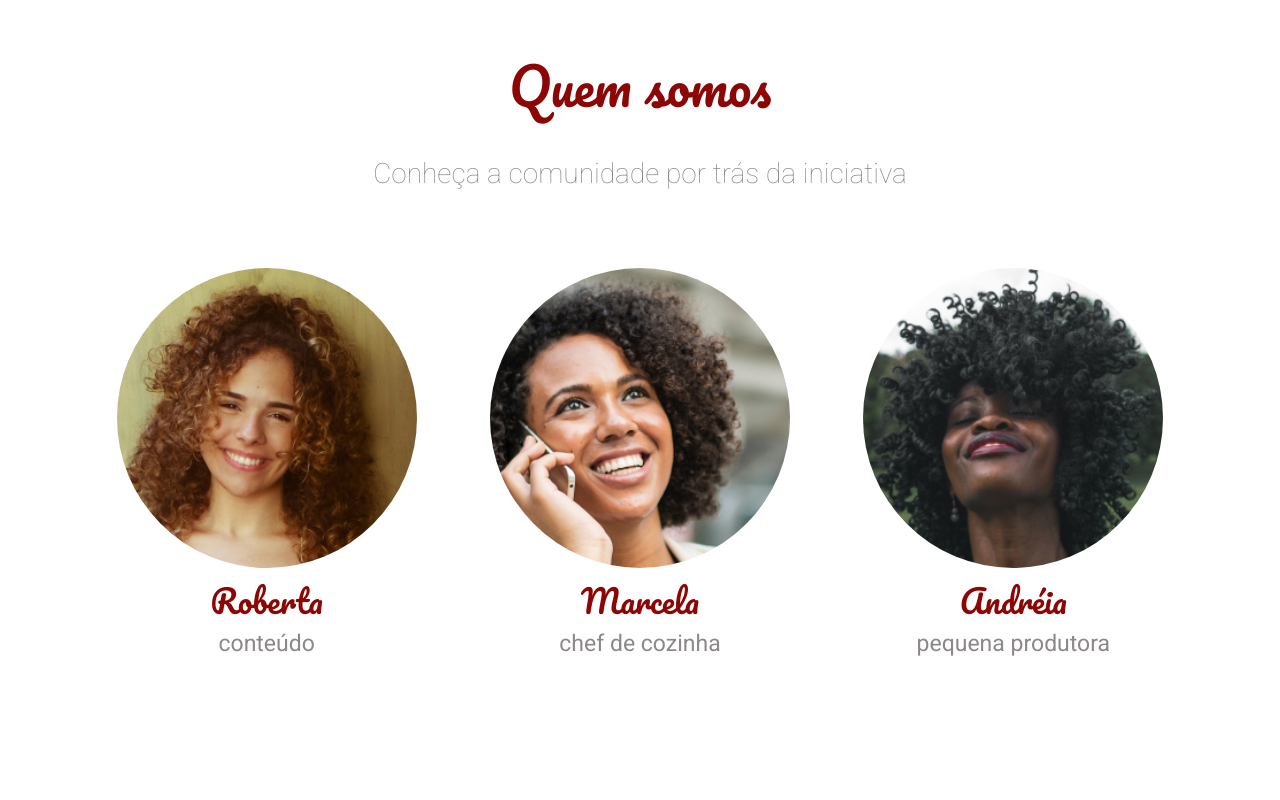
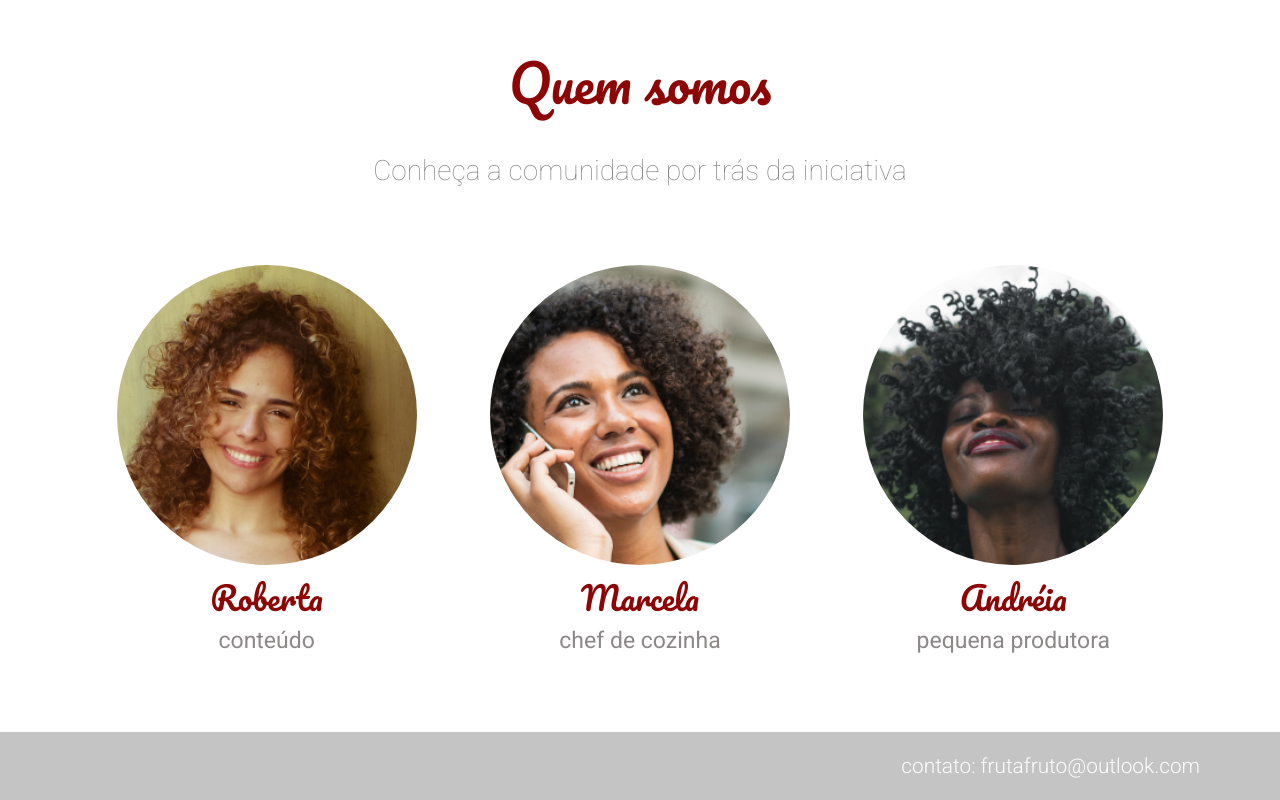
Before and after one commit to Arthur-KF18/CSS-Applications-Studies, a plain HTML site: page Arquitetura-CSS/index.html in a window 1280 px wide. Shown: the part 1901-2701 px from the top of the page. Before the commit the page ends 2636 px from the top, so only its background shows below. Drawn offline with Linux system fonts and the light colour scheme.

Commit message:
feat: finalizado o footer e estilos corrigidos

```diff
--- a/Arquitetura-CSS/assets/css/banner/banner-imagem.css
+++ b/Arquitetura-CSS/assets/css/banner/banner-imagem.css
@@ -1,5 +1,4 @@
 .banner__imagem {
-    object-fit: cover;
+    background: url('../../images/banner.jpg') no-repeat center / cover;
     height: 50vh;
-    width: 100vw;
 }
--- /dev/null
+++ b/Arquitetura-CSS/assets/css/rodape.css
@@ -0,0 +1,14 @@
+.rodape {
+    align-items: center;
+    background: #C4C4C4;
+    display: flex;
+    justify-content: flex-end;
+    padding: 1.5rem 5rem;
+    text-transform: lowercase;
+}
+
+.rodape__texto {
+    color: #fdfdfd;
+    font-size: 1.3rem;
+    font-weight: 300;
+}
--- a/Arquitetura-CSS/assets/css/style.css
+++ b/Arquitetura-CSS/assets/css/style.css
@@ -30,6 +30,8 @@
 @import url('./pessoa/pessoa-funcao.css');
 @import url('./pessoa/pessoa-imagem.css');
 
+@import url('./rodape.css');
+
 
 
 body {
--- a/Arquitetura-CSS/index.html
+++ b/Arquitetura-CSS/index.html
@@ -28,8 +28,7 @@
 
     <main>
         <section class="banner">
-            <img class="banner__imagem" src="./assets/images/banner.jpg"
-                alt="feira de alimentos vegetais, com caixas e mesas contendo os produtos" srcset="">
+            <div class="banner__imagem"></div>
             <h2 class="banner__titulo">Reaproveite melhor os alimentos!</h2>
         </section>
 
@@ -146,6 +145,11 @@
                 </div>
             </div>
         </section>
+
+        <footer class="rodape">
+            <span class="rodape__texto">Contato: FrutaFruto@outlook.com</span>
+        </footer>
+
     </main>
 
     <script src="main.js"></script>
```
Also changed, not shown: 1 other file.
